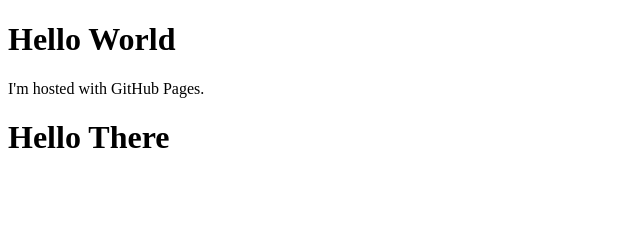
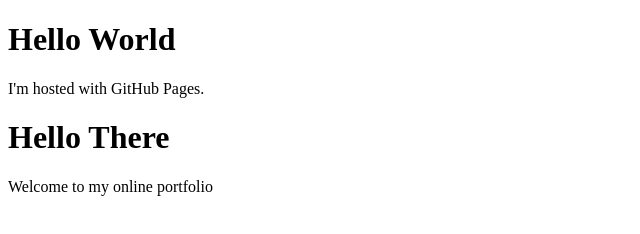
Before and after one commit to prathik-ankala/prathik-ankala.github.io, a plain HTML site: page index.html in a window 1280 px wide. Shown: the whole page, without its empty margins (0-640 px from the left). Drawn offline with Linux system fonts and the light colour scheme.

Commit message:
Update index.html

```diff
--- a/index.html
+++ b/index.html
@@ -4,5 +4,7 @@
 <h1>Hello World</h1>
 <p>I'm hosted with GitHub Pages.</p>
 <h1>Hello There</h1>
+
+  <p> Welcome to my online portfolio</p>
 </body>
 </html>
```
